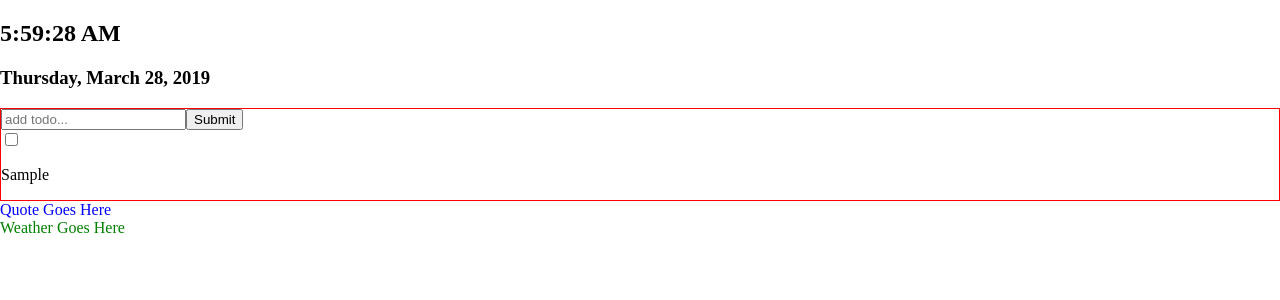
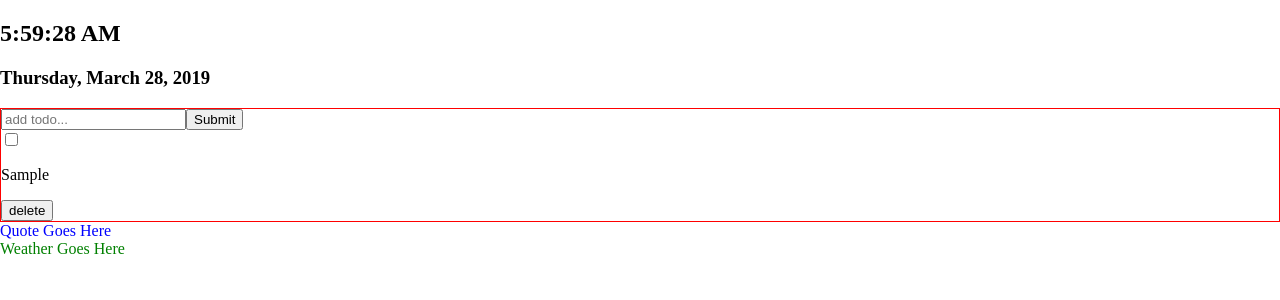
Before and after one commit to chingu-voyages/v8-geckos-team-09, a React (Create React App) app: page / in a window 1280 px wide. Both pictures are taken after typing "Sample" into the empty fields and a click on the button "Submit". Shown: the top 300 px of the page. Built offline with nearby package versions, Linux system fonts and the light colour scheme.

Commit message:
delete todos

```diff
--- a/src/components/TodoItem.js
+++ b/src/components/TodoItem.js
@@ -14,6 +14,11 @@ function TodoItem(props) {
                 onChange={() => props.handleChange(props.item.id)}
             />
             <p style={props.item.completed ? completedStyle: null}>{props.item.text}</p>
+            <button
+                onClick={() => props.deleteTodo(props.item.id)}
+            >
+                delete
+            </button>
         </div>
     )
 }
--- a/src/components/Todos.js
+++ b/src/components/Todos.js
@@ -12,6 +12,7 @@ class Todos extends React.Component {
         }
         this.handleChange = this.handleChange.bind(this)
         this.addTodo = this.addTodo.bind(this)
+        this.deleteTodo = this.deleteTodo.bind(this)
     }
 
     handleChange(id) {
@@ -46,9 +47,15 @@ class Todos extends React.Component {
         this.refs.search.value = ''
     }
 
+    deleteTodo(id) {
+        this.setState({
+            todos: this.state.todos.filter(todo => todo.id !== id)
+        })
+    }
+
     render(){
 
-        const todoItems = this.state.todos.map(item => <TodoItem key={item.id} item={item} handleChange={this.handleChange}/>)
+        const todoItems = this.state.todos.map(item => <TodoItem key={item.id} item={item} handleChange={this.handleChange} deleteTodo={this.deleteTodo}/>)
 
         return(
             <div className='todos-container'>
```
